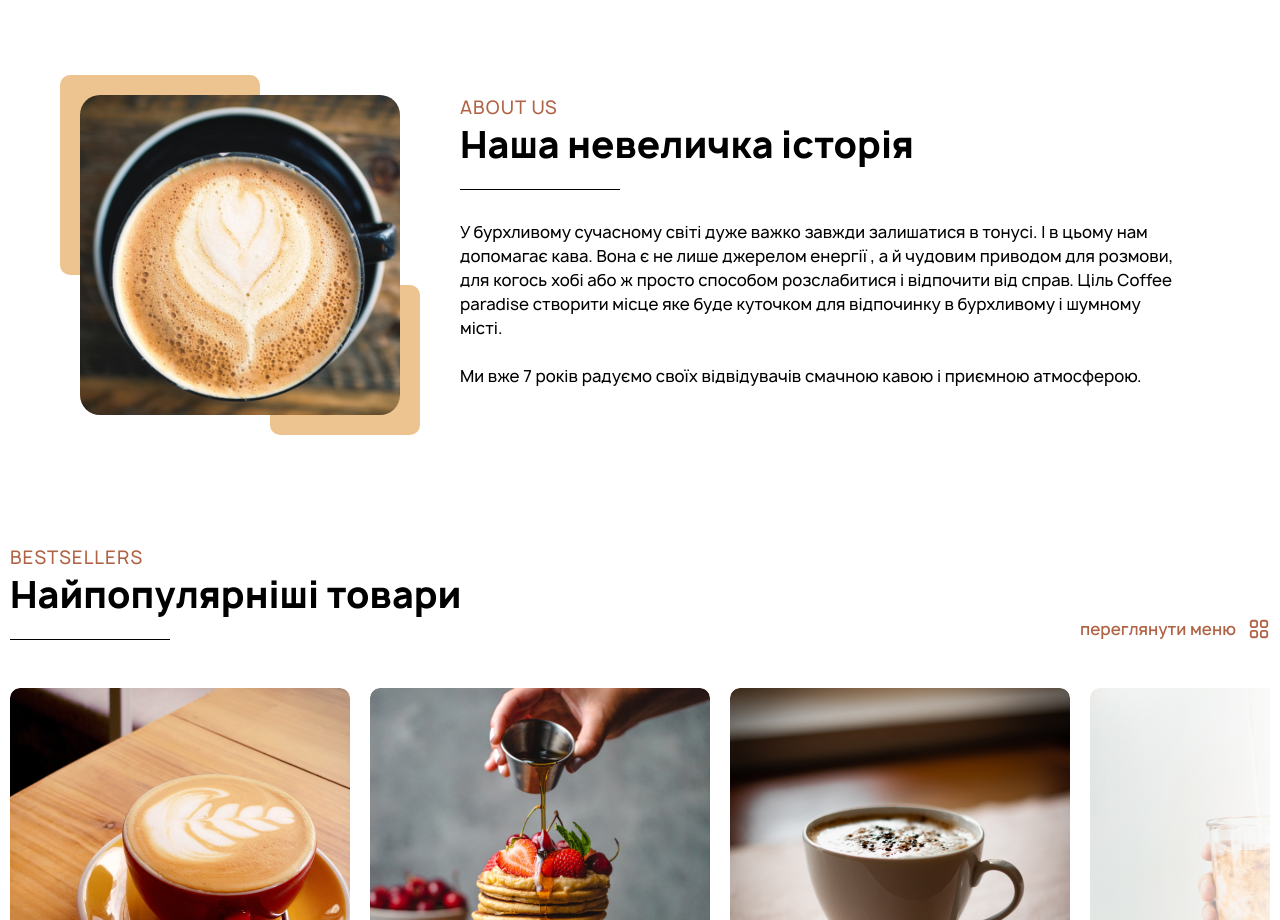
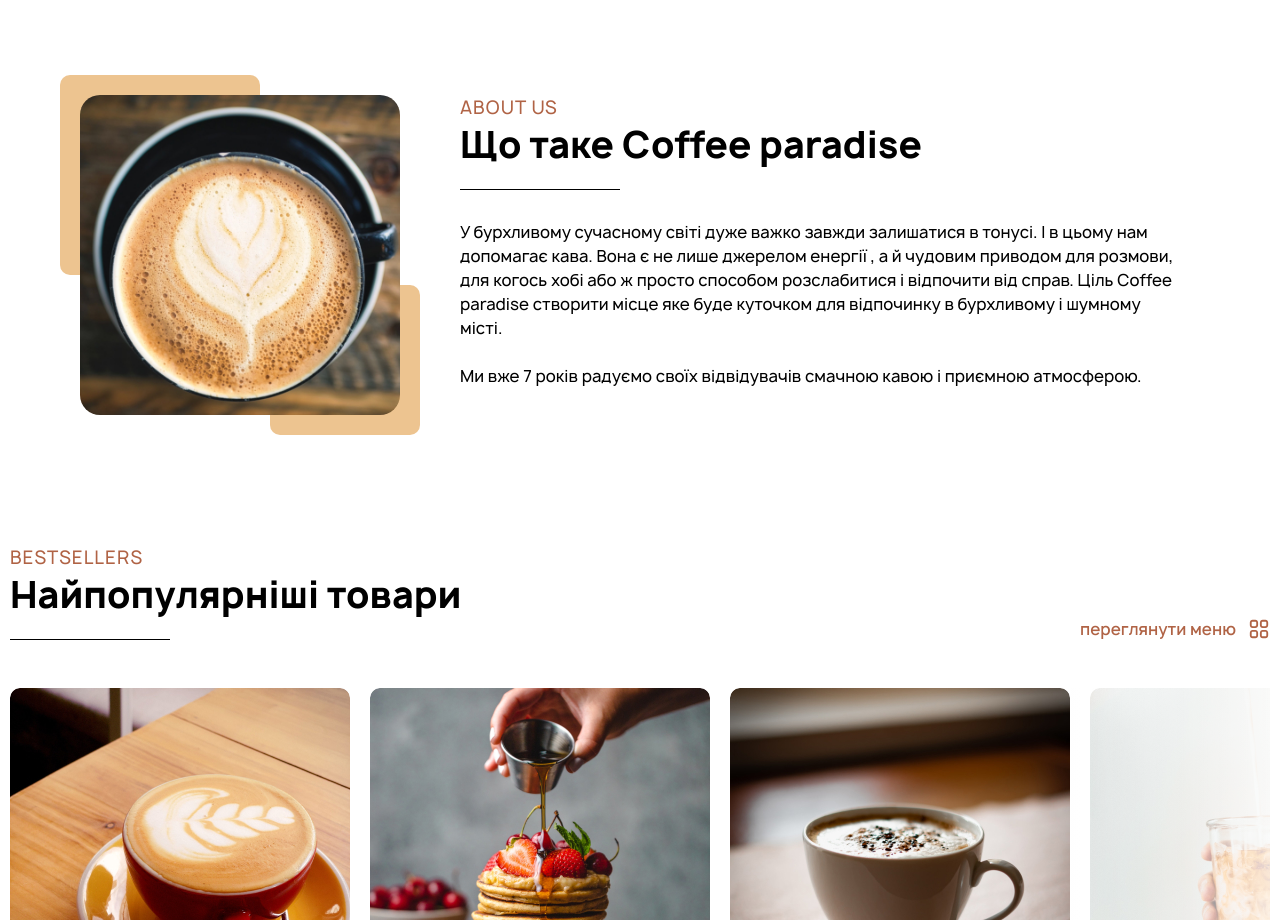
Before and after one commit to kianonii/Coffee-paradise-v.2.0, a plain HTML site: page index.html in a window 1280 px wide. Shown: the part 880-1800 px from the top of the page. Drawn offline with Linux system fonts and the light colour scheme.

Commit message:
Update index.html

```diff
--- a/index.html
+++ b/index.html
@@ -110,7 +110,7 @@
                 <div class="about__content">
                    <div class="section__title">
                         <small class="section-subtitle">about us</small>
-                        <h2 class="section-title">Наша невеличка історія</h2>
+                        <h2 class="section-title">Що таке Coffee paradise</h2>
                    </div>
 
                         <div class="quote-line"></div>
```
